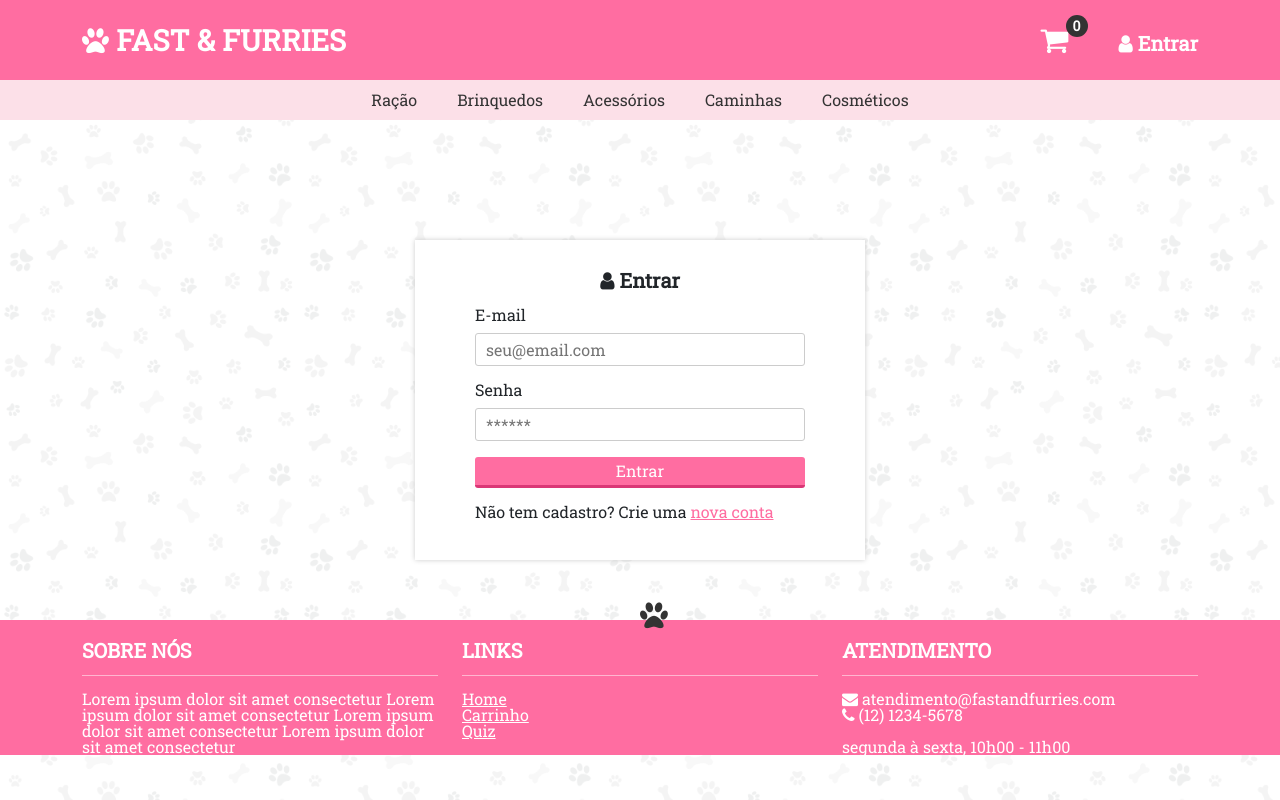
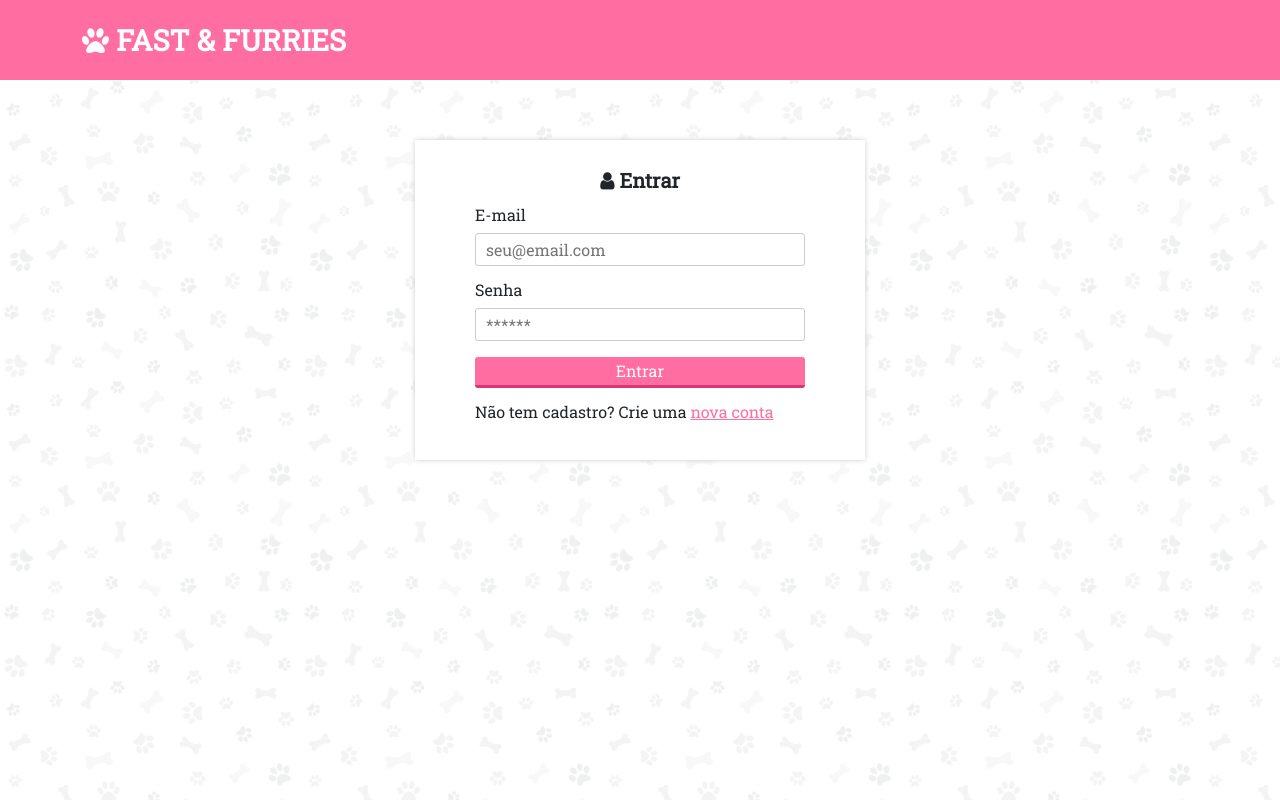
Before and after one commit to dbuzon/fast-and-furries, a Vue app in the folder site/: page /login in a window 1280 px wide. Built offline with nearby package versions, Linux system fonts and the light colour scheme.

Commit message:
Add router links and fix login navbar

```diff
--- a/site/src/App.vue
+++ b/site/src/App.vue
@@ -1,22 +1,31 @@
 <template>
     <div class="content">
-      <nav-bar id="nav"></nav-bar>
+        <HeaderFF v-if="SelectNavbar"></HeaderFF>
+        <nav-bar v-else></nav-bar>
         <router-view />
     </div>
 
-  <FooterFF></FooterFF>
+    <FooterFF v-if="!SelectNavbar"></FooterFF>
 </template>
 
 <script>
 import FooterFF from "./components/FooterFF.vue";
 import NavBar from "./components/NavBar.vue";
+import HeaderFF from "./components/HeaderFF.vue";
 
 export default {
     components: {
         FooterFF,
         NavBar,
+        HeaderFF,
     },
     setup() {},
+
+    computed: {
+        SelectNavbar() {
+            return (this.$route.name == 'Login' || this.$route.name == 'Cadastro');
+        }
+    }
 };
 </script>
 
--- a/site/src/components/FooterFF.vue
+++ b/site/src/components/FooterFF.vue
@@ -15,10 +15,10 @@
           <h3>Links</h3>
           <hr />
           <ul>
-            <li><a href="home.html">Home</a></li>
-            <li><a href="carrinho.html">Carrinho</a></li>
+            <li><router-link to='/'>Home</router-link></li>
+            <li><router-link to='/carrinho'>Carrinho</router-link></li>
             <!-- <li><a href="perfil_cliente.html">Perfil do Cliente</a></li> -->
-            <li><a href="quiz.html">Quiz</a></li>
+            <li><router-link to="/quiz">Quiz</router-link></li>
           </ul>
         </div>
         <div class="col-md-4">
--- /dev/null
+++ b/site/src/components/HeaderFF.vue
@@ -0,0 +1,28 @@
+<template>
+    <div class="navbar-top">
+        <div class="container">
+            <div class="row">
+                <div class="col-md-12">
+                    <router-link to="/">
+                        <h1 class="navbar-title"><i class="fa fa-paw"></i> FAST & FURRIES</h1>
+                    </router-link>
+                </div>
+            </div>
+        </div>
+    </div>
+</template>
+
+<style>
+.navbar-top{
+    width: 100%;
+    height: 80px;
+    background-color: var(--rosa);
+}
+.navbar-title{
+    font-size: 29px;
+    line-height: 80px;
+    font-weight: bold;
+    color:white;
+    float:left;
+}
+</style>
--- a/site/src/components/HelloWorld.vue
+++ /dev/null
@@ -1,58 +0,0 @@
-<template>
-  <div class="hello">
-    <h1>{{ msg }}</h1>
-    <p>
-      For a guide and recipes on how to configure / customize this project,<br>
-      check out the
-      <a href="https://cli.vuejs.org" target="_blank" rel="noopener">vue-cli documentation</a>.
-    </p>
-    <h3>Installed CLI Plugins</h3>
-    <ul>
-      <li><a href="https://github.com/vuejs/vue-cli/tree/dev/packages/%40vue/cli-plugin-babel" target="_blank" rel="noopener">babel</a></li>
-      <li><a href="https://github.com/vuejs/vue-cli/tree/dev/packages/%40vue/cli-plugin-router" target="_blank" rel="noopener">router</a></li>
-    </ul>
-    <h3>Essential Links</h3>
-    <ul>
-      <li><a href="https://vuejs.org" target="_blank" rel="noopener">Core Docs</a></li>
-      <li><a href="https://forum.vuejs.org" target="_blank" rel="noopener">Forum</a></li>
-      <li><a href="https://chat.vuejs.org" target="_blank" rel="noopener">Community Chat</a></li>
-      <li><a href="https://twitter.com/vuejs" target="_blank" rel="noopener">Twitter</a></li>
-      <li><a href="https://news.vuejs.org" target="_blank" rel="noopener">News</a></li>
-    </ul>
-    <h3>Ecosystem</h3>
-    <ul>
-      <li><a href="https://router.vuejs.org" target="_blank" rel="noopener">vue-router</a></li>
-      <li><a href="https://vuex.vuejs.org" target="_blank" rel="noopener">vuex</a></li>
-      <li><a href="https://github.com/vuejs/vue-devtools#vue-devtools" target="_blank" rel="noopener">vue-devtools</a></li>
-      <li><a href="https://vue-loader.vuejs.org" target="_blank" rel="noopener">vue-loader</a></li>
-      <li><a href="https://github.com/vuejs/awesome-vue" target="_blank" rel="noopener">awesome-vue</a></li>
-    </ul>
-  </div>
-</template>
-
-<script>
-export default {
-  name: 'HelloWorld',
-  props: {
-    msg: String
-  }
-}
-</script>
-
-<!-- Add "scoped" attribute to limit CSS to this component only -->
-<style scoped>
-h3 {
-  margin: 40px 0 0;
-}
-ul {
-  list-style-type: none;
-  padding: 0;
-}
-li {
-  display: inline-block;
-  margin: 0 10px;
-}
-a {
-  color: #42b983;
-}
-</style>
--- a/site/src/components/NavBar.vue
+++ b/site/src/components/NavBar.vue
@@ -4,12 +4,12 @@
                     <div class="container">
                         <div class="row">
                             <div class="col-md-12">
-                                <a href="home.html">
+                                <router-link to="/">
                                     <h1 class="navbar-title"><i class="fa fa-paw"></i> FAST & FURRIES</h1>
-                                </a>
+                                </router-link>
                                 <span class="navbar-menu">
-                                    <a id="cart" class="shopping-cart" href="carrinho.html"><i class="fa fa-shopping-cart"></i></a>
-                                    <a href="login.html"><i class="fa fa-user"></i> <span class="navbar-text">Entrar</span></a>
+                                    <router-link id="cart" class="shopping-cart" to="/carrinho"><i class="fa fa-shopping-cart"></i></router-link>
+                                    <router-link to="/login"><i class="fa fa-user"></i> <span class="navbar-text">Entrar</span></router-link>
                                 </span>
                             </div>
                         </div>
--- a/site/src/views/Admin.vue
+++ b/site/src/views/Admin.vue
@@ -17,7 +17,11 @@
                         <h3>Gerenciar Produtos</h3>
                         <p>Adicione ou remova produtos da loja</p>
                     </td></tr>
-                    <tr><td class="pad"><input type="submit" value="Gerenciar"></td></tr>
+                    <tr><td class="pad">
+                        <router-link to="/gerenciar-produto">
+                            <input type="submit" value="Gerenciar">
+                        </router-link>
+                    </td></tr>
                 </table>
             </div>
             <div class="col-md-6">
@@ -27,7 +31,11 @@
                         <h3>Gerenciar Usuários</h3>
                         <p>Gerencie os dados e outras informações dos usuários</p>
                     </td></tr>
-                    <tr><td class="pad"><input type="submit" value="Gerenciar"></td></tr>
+                    <tr><td class="pad">
+                        <router-link to="/gerenciar-usuario">
+                            <input type="submit" value="Gerenciar">
+                        </router-link>
+                    </td></tr>
                 </table>
             </div>
         </div>
--- a/site/src/views/Cadastro.vue
+++ b/site/src/views/Cadastro.vue
@@ -30,7 +30,7 @@
                         <input type="submit" value="Cadastrar"><br>
                         <br>
 
-                        <p>Já é cadastrado? <a href="login.html">Faça login</a></p>
+                        <p>Já é cadastrado? <router-link to="/login">Faça login</router-link></p>
                     </form>
 
                 </div>
--- a/site/src/views/Carrinho.vue
+++ b/site/src/views/Carrinho.vue
@@ -21,9 +21,9 @@
         <div class="row">
             <div class="col-md-12">
                 <p id="total-price"></p>
-                <a href="finalizar_compra.html">
+                <router-link to="/finalizar-compra">
                     <input type="submit" value="Finalizar Compra">
-                </a>
+                </router-link>
             </div>
         </div>
     </div>
--- a/site/src/views/Login.vue
+++ b/site/src/views/Login.vue
@@ -18,7 +18,7 @@
                         <input type="submit" value="Entrar"><br>
                         <br>
 
-                        <p>Não tem cadastro? Crie uma <a href="cadastro.html">nova conta</a></p>
+                        <p>Não tem cadastro? Crie uma <router-link to="/cadastro">nova conta</router-link></p>
 
                     </form>
                 </div>
```
Also changed, not shown: site/src/router/index.js (indentation only), site/src/views/Home.vue (indentation only). Lines whose indentation alone changed are shown as unchanged.
